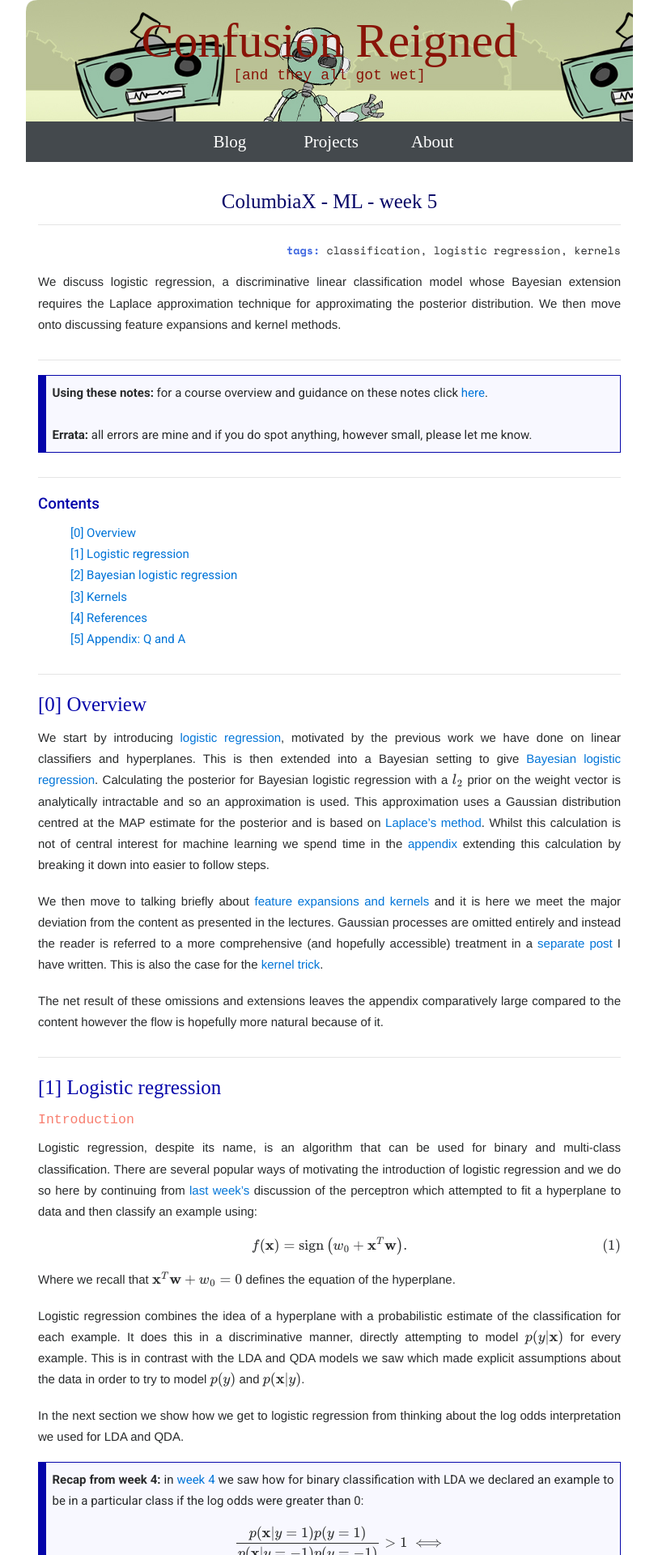
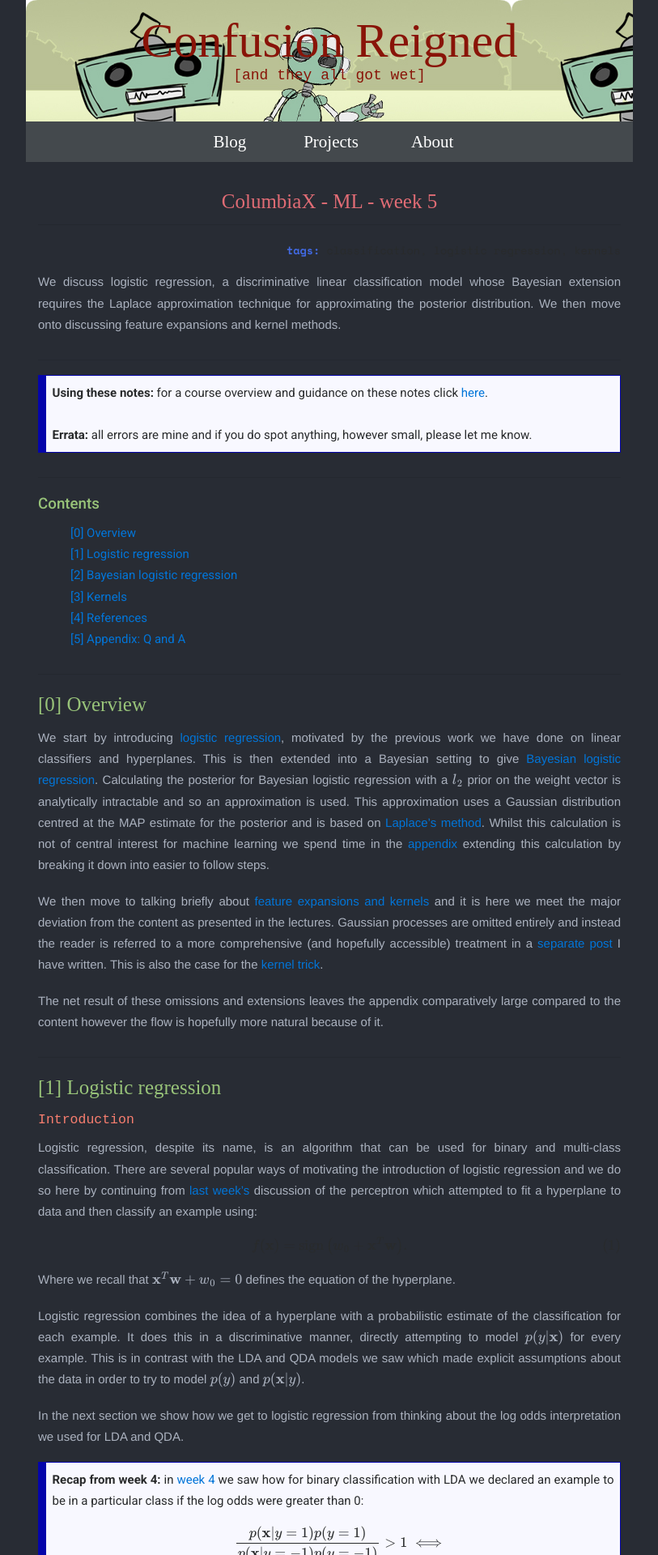
Before and after one commit to maw501/maw501.github.io, a Jekyll site: the page built from project_edx_ML/_posts/2018-10-21-columbiaX-ML-week5.md, in a window 1280 px wide. Shown: the top 1920 px of the page at 81% size, without its empty margins (233-1046 px from the left). Built offline with Jekyll 4.4.1, drawn with Linux system fonts in a browser that asks for light colours; nearby versions of some CDN libraries; some web fonts are replaced; formulas are drawn with MathJax 3; comment, search, counter and statistics services are not loaded.

Commit message:
Atom colours

```diff
--- a/assets/css/site.css
+++ b/assets/css/site.css
@@ -15,7 +15,7 @@ body {
     position: relative;
     min-height: 100%;
     padding-bottom: 6rem;
-    background: white; /* whitesmoke */
+    background: #282c34; /* whitesmoke */
     line-height: 175%;
     font-size:15px;
     width: 750px;
@@ -26,27 +26,27 @@ h1,h2,h3,h4,h5,h6
 {
   /*font-family:"Helvetica Neue", helvetica, "Open Sans", sans-serif; */
   font-family: 'Droid Sans Mono', monospace;
-  color:#3373ff;
+  color:#e06c75;
   line-height: 150%
 }
 
 h1
 {
   font-weight:700;
-  color:#04277E;
+  color:#e06c75;
   font-size:1.55em;
 }
 
 h2
 {
   font-size: 1.45em;
-  color: #494a78;
+  color: #98c379;
 }
 
 h3
 {
   font-size: 1.35em;
-  color: #040466;
+  color: #e06c75;
 }
 
 /* Makes font heavier
@@ -58,13 +58,13 @@ h2,h3
 
 h1 a,h2 a,h3 a,h4 a
 {
-  color:#04277E;
+  color:#e06c75;
 }
 
 h4
 {
   font-size: 1.25em;
-  color: #0505aa;
+  color: #98c379;
 }
 
 h5
@@ -75,19 +75,20 @@ h5
 
 h6
 {
-  color:  #02538a;
+  color:  #61afef;
   font-size: 1em;
 }
 
 h1 a:hover,h2 a:hover,h3 a:hover,h4 a:hover
 {
-  color:#04277E
+  color:#c678dd
 }
 
 p
 {
   font-family:"Helvetica Neue", helvetica, "Open Sans", sans-serif;
-  font-weight:200
+  font-weight:200;
+  color: #abb2bf
 }
 
 p.red
```
